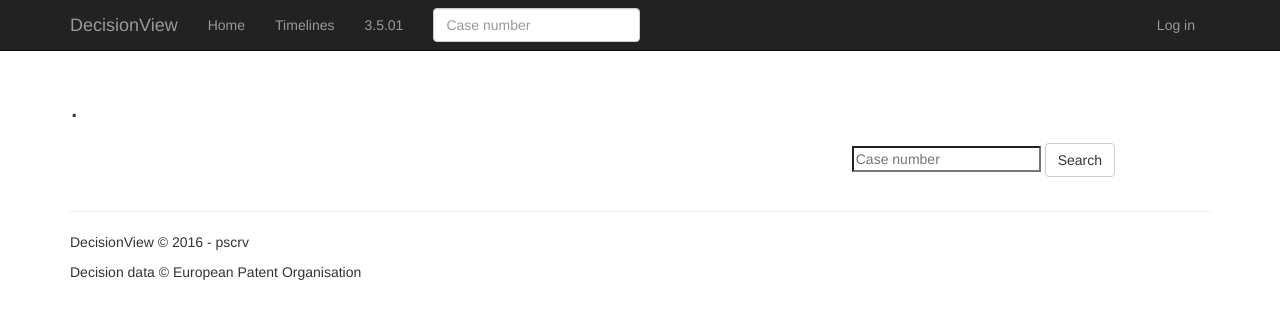
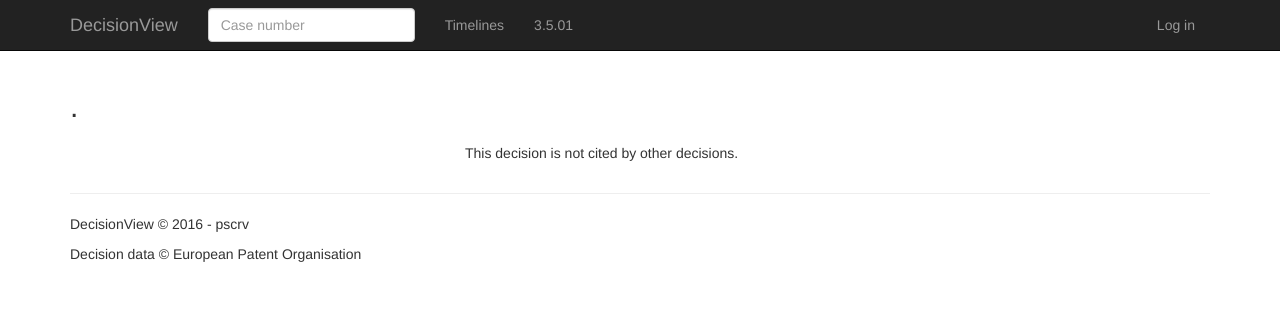
Before and after one commit to pscrv/DecisionBibliography, a Django app: template app/templates/app/decisionbibliography.html in a window 1280 px wide. Shown: the top 319 px of the page. Run offline with Django 3.2, Linux system fonts and the light colour scheme; the template is opened without the code that fills it, so the values that code supplies are empty; some libraries are stand-ins or nearby versions.

Commit message:
viewmodels tidied

```diff
--- a/app/models.py
+++ b/app/models.py
@@ -42,7 +42,6 @@ class DecisionGeneric:
         'Rules',
         'CitedCases',
         }
-
 
 
 
@@ -110,7 +109,6 @@ class DecisionBibliographyManager(models.Manager):
 
 
 
-
 class DecisionBibliographyModel(models.Model):
     objects = DecisionBibliographyManager()
 
@@ -171,3 +169,19 @@ class DecisionBibliographyModel(models.Model):
             setattr(self, attribute, value)
 
         self.save()
+
+
+class DecisionTextModel(models.Model):
+
+    decision = models.ForeignKey(DecisionBibliographyModel)
+
+    FactsHeader = models.TextField(default = "")
+    Facts = models.TextField(default = "")
+    ReasonsHeader = models.TextField(default = "")
+    Reasons = models.TextField(default = "")
+    OrderHeader = models.TextField(default = "")
+    Order= models.TextField(default = "")
+
+
+    def __str__(self):
+        return self.decision.CaseNumber
--- a/app/templates/app/decisionbibliography.html
+++ b/app/templates/app/decisionbibliography.html
@@ -7,7 +7,7 @@
 
 <div class="container">
     <div class="row">
-        <div class="col-sm-4" id="bibl-display-parent">
+        <div class="col-md-4" id="bibl-display-parent">
 
             {% if decision %}
             <div class="bibl-display" id="bibl-display-div">
@@ -36,14 +36,15 @@
             {% endif %}
         </div>
 
-        <div class="col-sm-3 col-sm-offset-4">
-            <div class="row">
-                <form method="POST" action="{% url 'search' %}" class="post-form pull-right">
-                    {% csrf_token %}
-                    <input name="q" placeholder="Case number" class="searchfield" type="text" id="searchbox">
-                    <button type="submit" class="search btn btn-default">Search</button>
-                </form>
-            </div>
+        <div class="col-md-4">
+            {% if citingCount %}
+                <p> This decision is cited in {{ citingCount }} cases: </p>
+                {% for citing in citingDecisions %}
+                    <a href="{% url 'decision' cn=citing.CaseNumber %}"> {{ citing.CaseNumber }}   </a>
+                {% endfor %}
+            {% else %}
+                <p> This decision is not cited by other decisions. </p>
+            {% endif %}
         </div>
 
 
--- a/app/templates/app/layout.html
+++ b/app/templates/app/layout.html
@@ -22,17 +22,16 @@
                 <a href="/" class="navbar-brand">DecisionView</a>
             </div>
             <div class="navbar-collapse collapse">
-                <ul class="nav navbar-nav">
-                    <li><a href="{% url 'home' %}">Home</a></li>
-                    <li><a href="{% url 'boardtimelines' %}">Timelines</a></li>
-                    <li><a href="{% url 'board' '3.5.01' %}">3.5.01</a></li>
-                </ul>
                 <form class="navbar-form navbar-left" role="search" method="post" action="{% url 'search' %}">
                     <div class="form-group">
                         {% csrf_token %}
                         <input name="q" placeholder="Case number" class="form-control" type="text" id="searchbox">
                     </div>
                 </form>
+                <ul class="nav navbar-nav">
+                    <li><a href="{% url 'boardtimelines' %}">Timelines</a></li>
+                    <li><a href="{% url 'board' '3.5.01' %}">3.5.01</a></li>
+                </ul>
                 {% include 'app/loginpartial.html' %}
             </div>
         </div>
--- a/app/views.py
+++ b/app/views.py
@@ -12,6 +12,7 @@ from ViewModels import DbStateVM
 from ViewModels import DecisionVM
 from ViewModels import TimeLinesVM
 from ViewModels import BoardVM
+from app import Formatters
 
 
 def home(request):
@@ -57,7 +58,7 @@ def decision(request, cn):
 
 def search(request):
     """Searches the DB by case number."""
-
+    from app import Formatters
     if not request.method == 'POST':
         return redirect(request.META['HTTP_REFERER'])
 
```
Also changed, not shown: ViewModels/DecisionVM.py (+7 -0 lines), app/templates/app/boardtimelines.html (+6 -4 lines).
